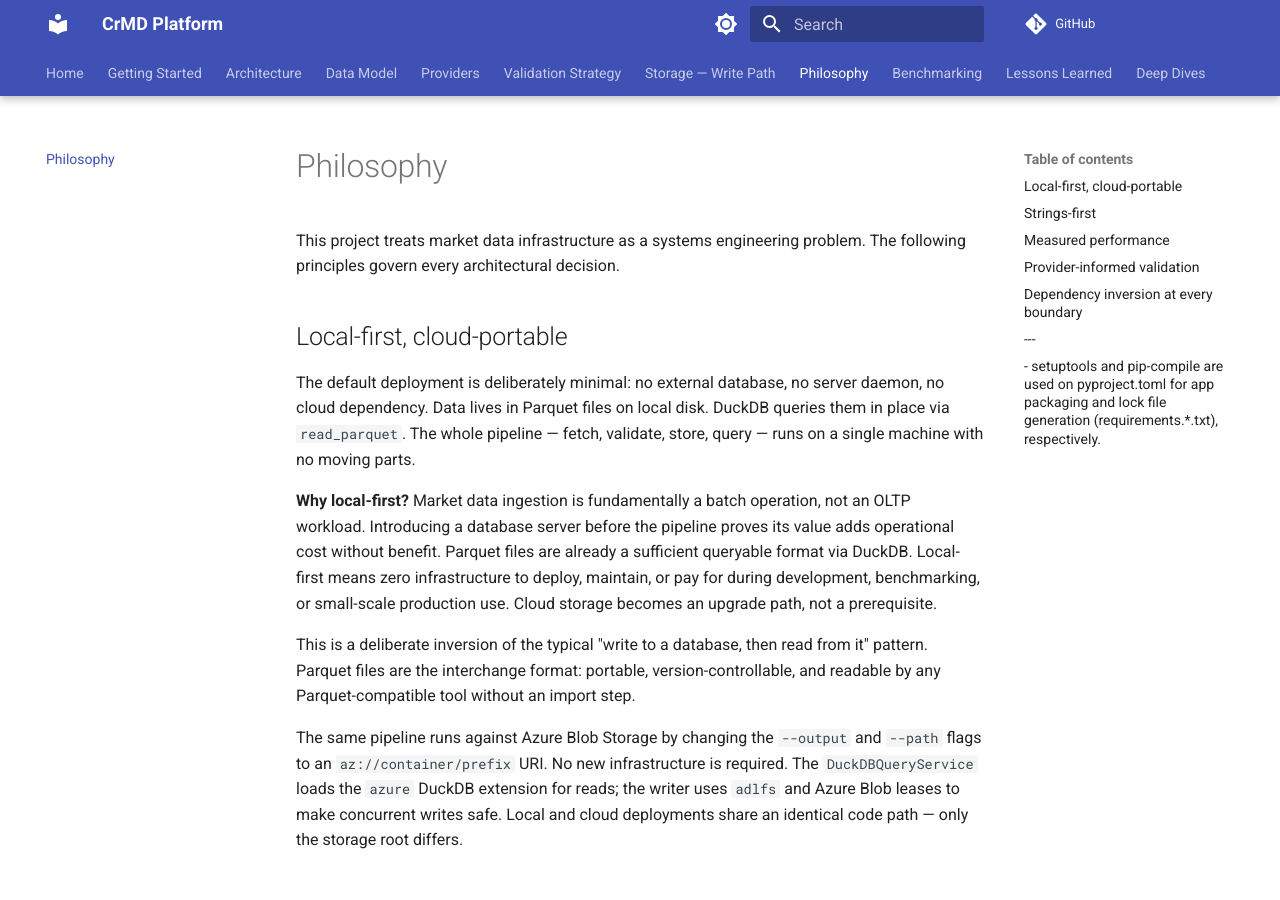
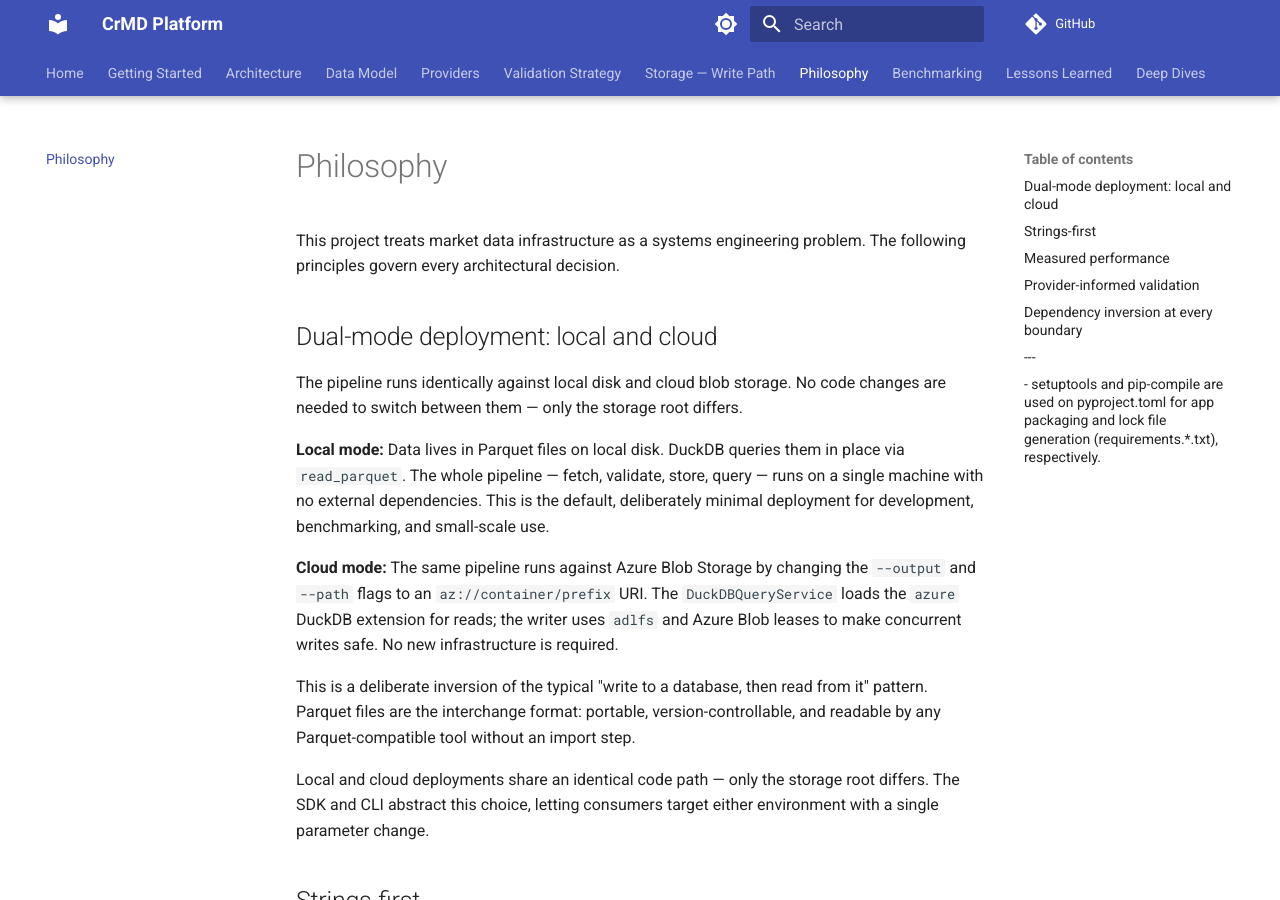
Before and after one commit to bigmikecreates/crypto-market-data-platform, an MkDocs documentation site: the page built from docs/philosophy.md, in a window 1280 px wide and 900 px high. Built offline with MkDocs 1.6.1 and Material for MkDocs 9.7.7, drawn with Linux system fonts in a browser that asks for light colours; comment, search, counter and statistics services are not loaded.

Commit message:
Replace 'local-first' language with dual-mode (local + cloud) deployment framing
- pyproject.toml, mkdocs.yml, docs/index.md, AGENTS.md: updated descriptions
- docs/philosophy.md: rewrote 'Local-first, cloud-portable' section as
  'Dual-mode deployment: local and cloud' with peer local/cloud modes

```diff
--- a/docs/philosophy.md
+++ b/docs/philosophy.md
@@ -3,15 +3,17 @@
 This project treats market data infrastructure as a systems engineering
 problem. The following principles govern every architectural decision.
 
-## Local-first, cloud-portable
+## Dual-mode deployment: local and cloud
 
-The default deployment is deliberately minimal: no external database, no server daemon, no cloud dependency. Data lives in Parquet files on local disk. DuckDB queries them in place via `read_parquet`. The whole pipeline — fetch, validate, store, query — runs on a single machine with no moving parts.
+The pipeline runs identically against local disk and cloud blob storage. No code changes are needed to switch between them — only the storage root differs.
 
-**Why local-first?** Market data ingestion is fundamentally a batch operation, not an OLTP workload. Introducing a database server before the pipeline proves its value adds operational cost without benefit. Parquet files are already a sufficient queryable format via DuckDB. Local-first means zero infrastructure to deploy, maintain, or pay for during development, benchmarking, or small-scale production use. Cloud storage becomes an upgrade path, not a prerequisite.
+**Local mode:** Data lives in Parquet files on local disk. DuckDB queries them in place via `read_parquet`. The whole pipeline — fetch, validate, store, query — runs on a single machine with no external dependencies. This is the default, deliberately minimal deployment for development, benchmarking, and small-scale use.
+
+**Cloud mode:** The same pipeline runs against Azure Blob Storage by changing the `--output` and `--path` flags to an `az://container/prefix` URI. The `DuckDBQueryService` loads the `azure` DuckDB extension for reads; the writer uses `adlfs` and Azure Blob leases to make concurrent writes safe. No new infrastructure is required.
 
 This is a deliberate inversion of the typical "write to a database, then read from it" pattern. Parquet files are the interchange format: portable, version-controllable, and readable by any Parquet-compatible tool without an import step.
 
-The same pipeline runs against Azure Blob Storage by changing the `--output` and `--path` flags to an `az://container/prefix` URI. No new infrastructure is required. The `DuckDBQueryService` loads the `azure` DuckDB extension for reads; the writer uses `adlfs` and Azure Blob leases to make concurrent writes safe. Local and cloud deployments share an identical code path — only the storage root differs.
+Local and cloud deployments share an identical code path — only the storage root differs. The SDK and CLI abstract this choice, letting consumers target either environment with a single parameter change.
 
 ## Strings-first
 
--- a/mkdocs.yml
+++ b/mkdocs.yml
@@ -1,5 +1,5 @@
 site_name: CrMD Platform
-site_description: Local-first cryptocurrency market data ingestion, validation, storage, and query platform.
+site_description: Cryptocurrency market data ingestion, validation, storage, and query platform. Supports local and cloud deployments.
 repo_url: https://github.com/bigmikecreates/crypto-market-data-platform
 edit_uri: edit/docs/mkdocs-material/docs/
 
--- a/pyproject.toml
+++ b/pyproject.toml
@@ -2,7 +2,7 @@
 name = "crmd-platform"
 version = "0.1.0"
 requires-python = ">=3.12"
-description = "CrMD Platform — local-first crypto market data ingestion, validation, storage, and query platform."
+description = "CrMD Platform — crypto market data ingestion, validation, storage, and query platform. Supports local and cloud deployments."
 dependencies = [
     "pyarrow>=24.0.0",
     "duckdb>=1.5.3",
```
Also changed, not shown: AGENTS.md (+1 -1 lines), docs/index.md (+1 -1 lines).
